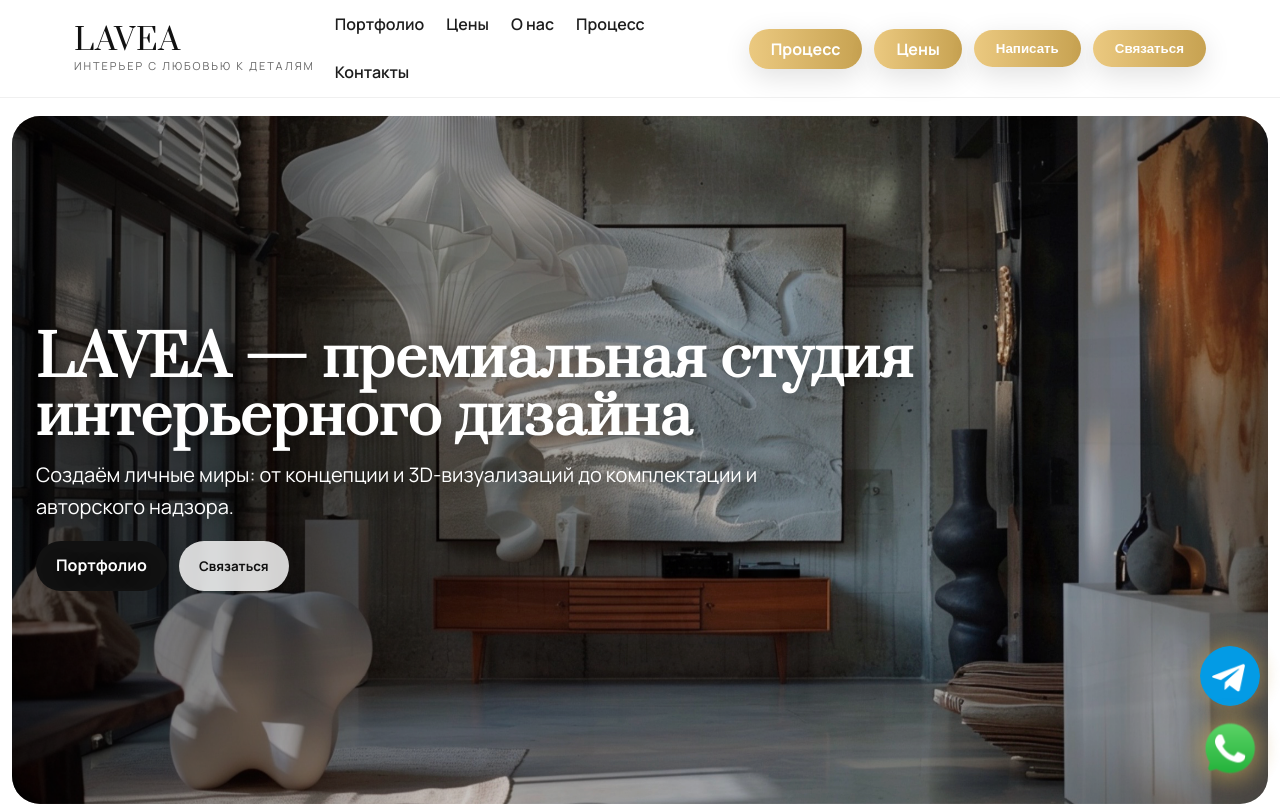
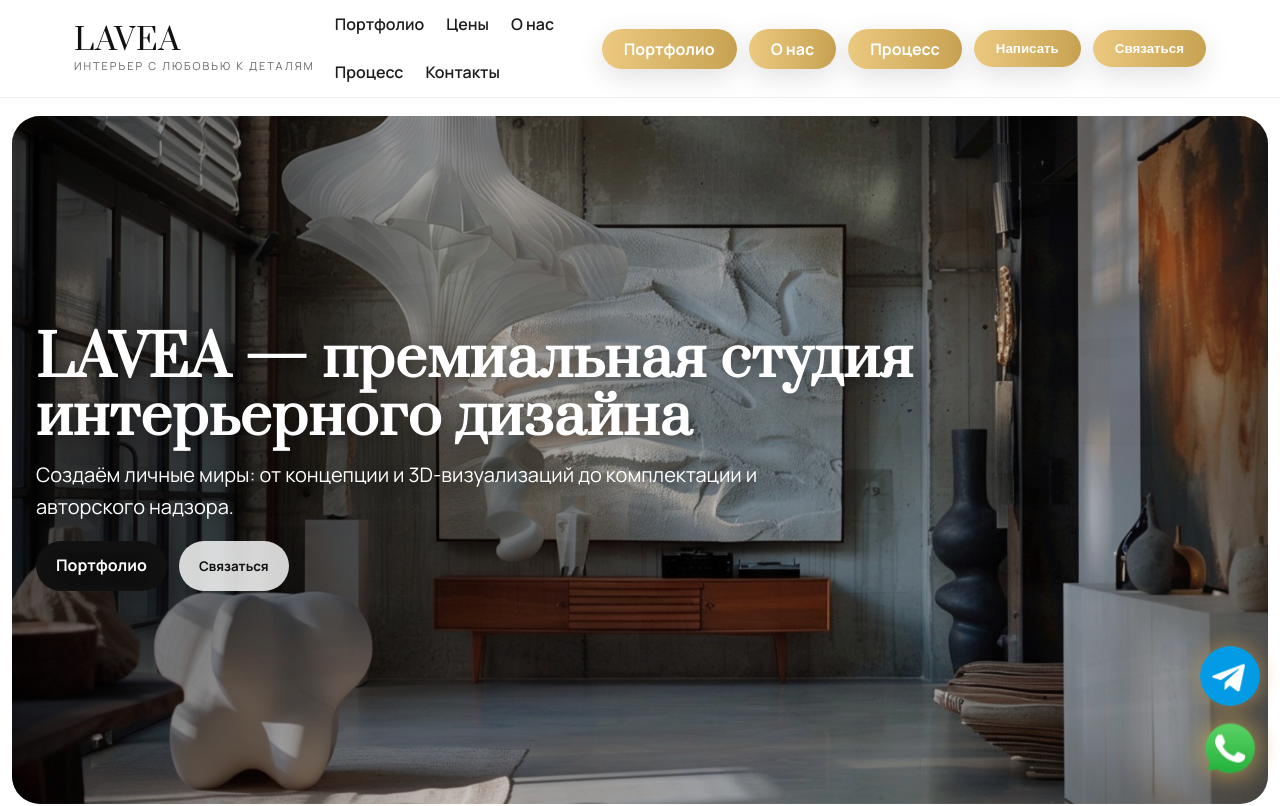
Before and after one commit to ankakisis-cloud/lavea-site, a Next.js app: page / in a window 1280 px wide. Shown: the top 806 px of the page. Built offline with nearby package versions, Linux system fonts and the light colour scheme.

Commit message:
Update HeaderClient.js

```diff
--- a/app/HeaderClient.js
+++ b/app/HeaderClient.js
@@ -5,11 +5,12 @@ import ConsultBtn from "../components/ConsultBtn";
 export default function HeaderClient() {
   return (
     <div style={{ display: "flex", alignItems: "center", gap: 12 }}>
-      {/* КНОПКИ-ССЫЛКИ НА БЛОКИ ГЛАВНОЙ */}
+      {/* Ссылки на блоки ГЛАВНОЙ */}
+      <a className="btn btn-lavea" href="/#portfolio">Портфолио</a>
+      <a className="btn btn-lavea" href="/#about">О нас</a>
       <a className="btn btn-lavea" href="/#process">Процесс</a>
-      <a className="btn btn-lavea" href="/#pricing">Цены</a>
 
-      {/* Контактные кнопки — модалка */}
+      {/* Запись через модалку */}
       <ConsultBtn className="goldBtn">Написать</ConsultBtn>
       <ConsultBtn className="goldBtn">Связаться</ConsultBtn>
     </div>
```
